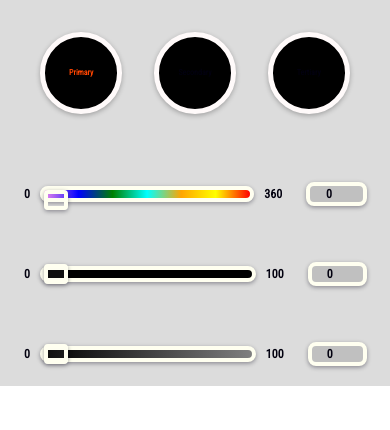
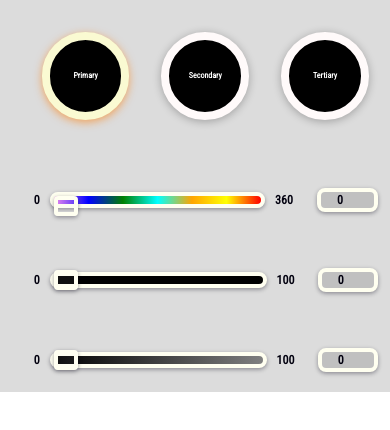
Before and after one commit to heartyhardy/catchy-colors, a React (Create React App) app: page / in a window 390 px wide. Shown: the top 430 px of the page. Built offline with nearby package versions, Linux system fonts and the light colour scheme.

Commit message:
Fixed minor CSS issues, improved readability and added transitions

```diff
--- a/src/App.css
+++ b/src/App.css
@@ -1,3 +1,7 @@
 .App {
     background-color: gainsboro;
+    padding: 0;
+    margin: 0;
+    width: 100%;
+    height: 100%;
 }
--- a/src/components/color-picker/color-picker.css
+++ b/src/components/color-picker/color-picker.css
@@ -3,5 +3,11 @@
     grid-template-columns: 1fr;
     grid-template-rows: 1fr;
     grid-gap: 1rem;
-    width: 100%;
+    padding: 0;
+    margin: 0;
+    max-width: 100%;
+    width: 95%;
+    height: 95%;
+    justify-self: center;
+    align-self: center;
 }
--- a/src/components/color-slot/color-slot.css
+++ b/src/components/color-slot/color-slot.css
@@ -19,37 +19,60 @@
     font-weight: bold;
     color: #02000f;
     user-select: none;
+    cursor: pointer;
 }
 
-.active{
-    color: orangered;
+.active {
+    border: .5rem solid lightgoldenrodyellow;
+    box-shadow: 0 .15rem .5rem #ff7b0094;
+    transition: border .75s linear, box-shadow .75s linear;
 }
 
-.inactive{
-    color: #02000f;
+.inactive {
+    border: .5rem solid snow;
+    box-shadow: 0 .1rem .5rem #00000046;
+    transition: border .75s linear, box-shadow .75s linear;
 }
 
-@media only screen and (max-width:1024px){
-    .colorslot-main{
+@media only screen and (max-width:1024px) {
+    .colorslot-main {
         height: 10vh;
         width: 10vh;
         border-width: .45rem;
     }
-
-    .color-priority{
+    .color-priority {
         font-size: .65rem;
+    }
+    .active {
+        border: .5rem solid lightgoldenrodyellow;
+        box-shadow: 0 .15rem .5rem #ff7b0094;
+        transition: border .75s linear, box-shadow .75s linear;
+    }
+    .inactive {
+        border: .5rem solid snow;
+        box-shadow: 0 .1rem .5rem #00000046;
+        transition: border .75s linear, box-shadow .75s linear;
     }
 }
 
-@media only screen and (max-width:600px){
-    .colorslot-main{
+@media only screen and (max-width:600px) {
+    .colorslot-main {
         height: 8.5vh;
         width: 8.5vh;
         border-width: .35rem;
         box-shadow: 0 .1rem .3rem #00000046;
     }
-
-    .color-priority{
+    .color-priority {
         font-size: .5rem;
     }
+    .active {
+        border: .5rem solid lightgoldenrodyellow;
+        box-shadow: 0 .15rem .5rem #ff7b0094;
+        transition: border .75s linear, box-shadow .75s linear;
+    }
+    .inactive {
+        border: .5rem solid snow;
+        box-shadow: 0 .1rem .5rem #00000046;
+        transition: border .75s linear, box-shadow .75s linear;
+    }
 }
--- a/src/components/color-slot/color-slot.js
+++ b/src/components/color-slot/color-slot.js
@@ -16,14 +16,18 @@ const ColorSlot = props => {
 
     return (
         <Aux
-            className="colorslot-main"
+            className={`colorslot-main ${props.isActive ? "active" : "inactive"}`}
             style={{
                 backgroundColor: `hsl(${props.hue},${props.saturation}%, ${props.brightness}%)`
             }}
         >
             <p
-                className={`color-priority ${props.isActive ? "active" : "inactive"}`}
+                className="color-priority"
                 priority={props.priority}
+                style={{
+                    color: `hsl(${props.hue},${props.saturation}%, ${props.brightness}%)`,
+                    filter:"invert(100%)"
+                }}
                 onClick={props.onSelectPriority}
             >
                 {getPriorityStr(props.priority)}
--- a/src/index.css
+++ b/src/index.css
@@ -1,4 +1,4 @@
-body {
+html, body {
   margin: 0;
   padding: 0;
   font-family: -apple-system, BlinkMacSystemFont, "Segoe UI", "Roboto", "Oxygen",
```
